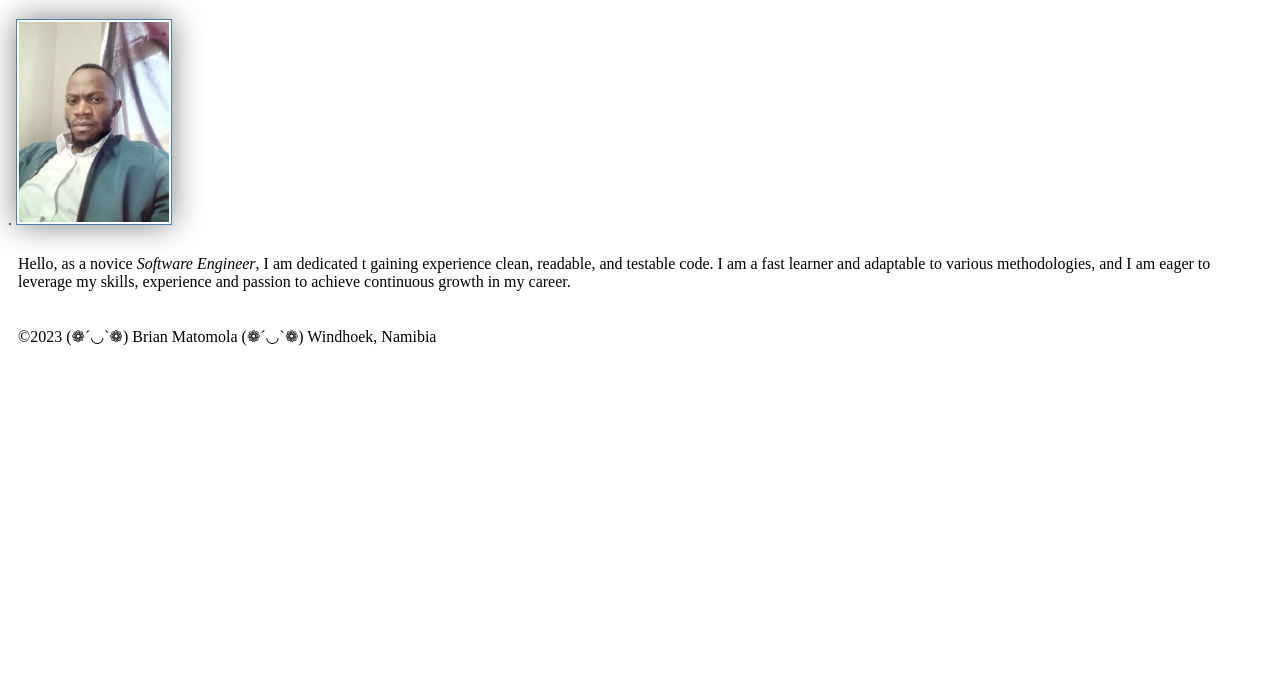
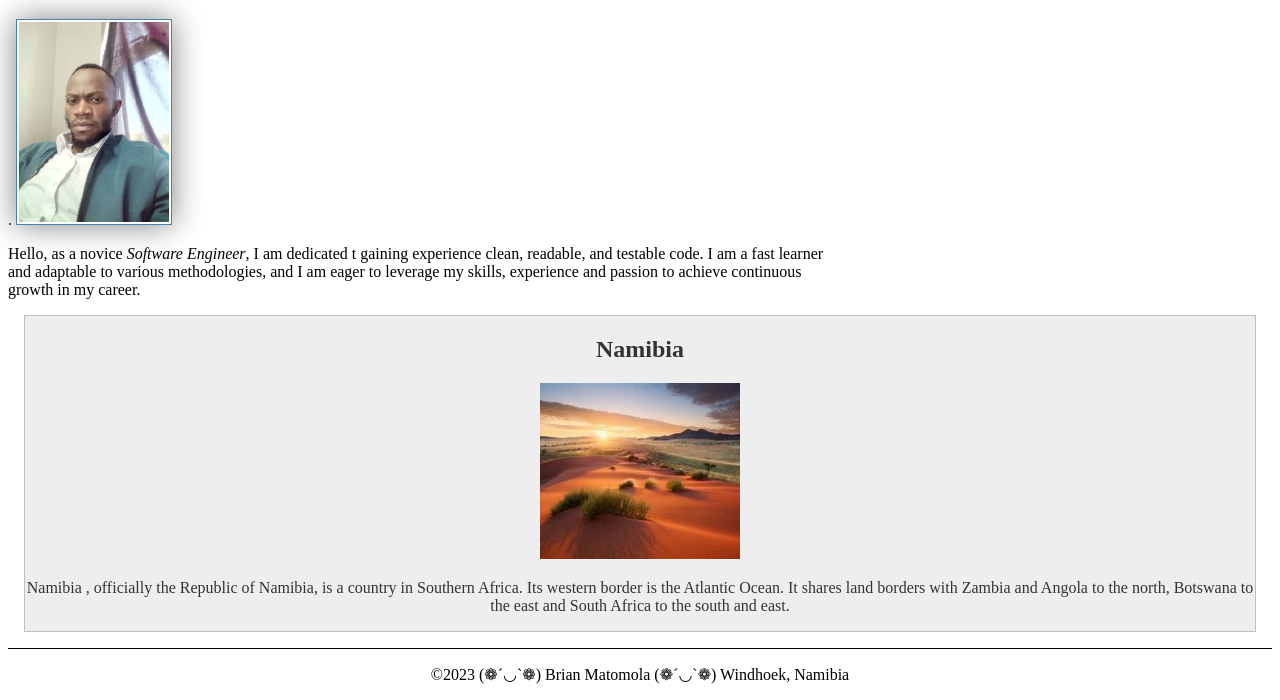
Before and after one commit to brianmatoxisbrian/brianmatoxisbrian.github.io, a plain HTML site: page wdd130/index.html in a window 1280 px wide. Shown: the part 263-963 px from the top of the page. Before the commit the page ends 800 px from the top, so only its background shows below. Drawn offline with Linux system fonts and the light colour scheme.

Commit message:
Add files via upload

```diff
--- a/wdd130/index.html
+++ b/wdd130/index.html
@@ -5,6 +5,8 @@
     <meta charset="utf-8">
     <meta name="viewport" content="width=device-width, initial-scale=1.0">
     <title>Brian Matomola | WDD 130</title>
+    <meta name="description" content="A simple website describing the author">
+    <meta name="author" content="Brian Matomola">
     <link rel="stylesheet" href="styles/styles.css">
 </head>
 
@@ -35,6 +37,15 @@
         </p>
     </main>
 
+    <aside>
+        <h2>Namibia</h2>
+        <img src="images/namibia_landscape.jpeg" alt="Namibia Landscape">
+        <p>Namibia , officially the Republic of Namibia, is a country in
+            Southern Africa. Its western border is the Atlantic Ocean.
+            It shares land borders with Zambia and Angola to the north,
+            Botswana to the east and South Africa to the south and east.</p>
+    </aside>
+
     <footer>
         <p>
             ©2023 (❁´◡`❁) Brian Matomola (❁´◡`❁) Windhoek, Namibia
--- a/wdd130/styles/styles.css
+++ b/wdd130/styles/styles.css
@@ -7,10 +7,13 @@ nav a {
     display: block;
     padding: 20px;
 }
+main {
+    max-width: 840px;
+}
 h1 {
     color: steelblue;
 }
-img {
+main img {
     width: 150px;
     height: auto;
     border: 1px solid steelblue;
@@ -18,5 +21,21 @@ img {
     box-shadow: 0 0 30px gray;
 }
 p {
-    padding: 10px;
+    padding: 0;
 }
+aside {
+    margin: 1em;
+    border: 1px solid rgba(0, 0, 0, 0.2);
+    background-color: #eee;
+    color: #333;
+    text-align: center;
+}
+aside img {
+    width: 200px;
+    height: auto;
+}
+footer {
+    margin-top: 1em;
+    border-top: 1px solid #000;
+    text-align: center;
+}
```
Also changed, not shown: wdd130/week02/box-model.html (+1 -1 lines), wdd130/images/namibia_landscape.jpeg (added), wdd130/images/namibian_flag.jpeg (added).
